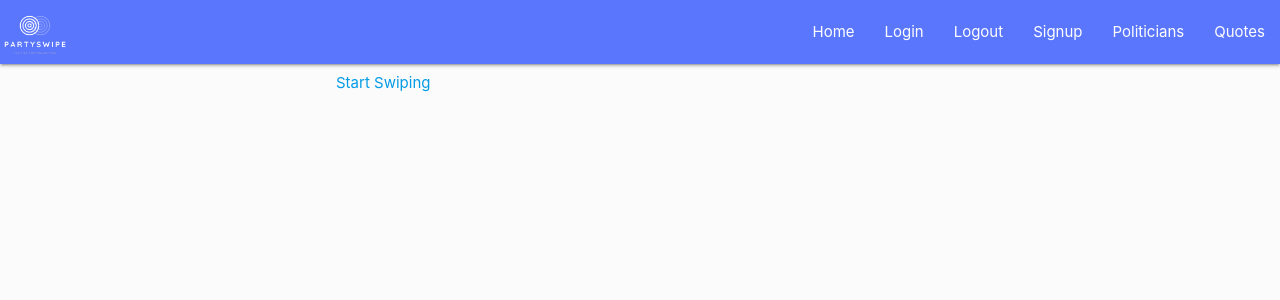
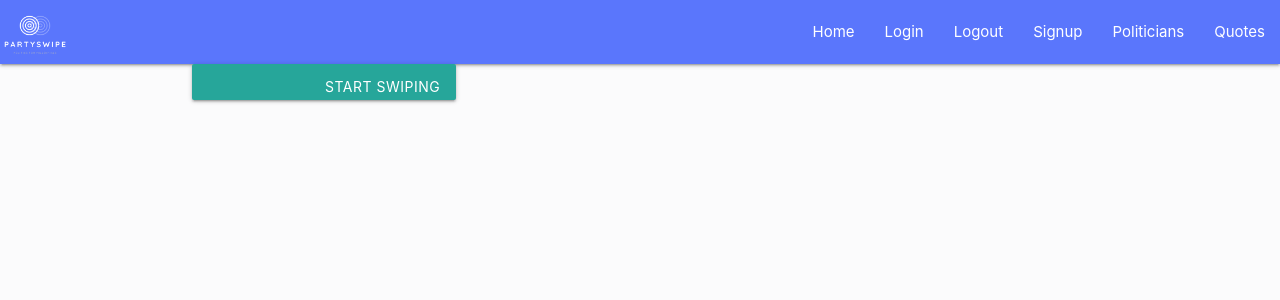
Before and after one commit to nikotsafos/poli-match, a Django app: page / in a window 1280 px wide. Shown: the top 300 px of the page. Run offline with Django 3.2, Linux system fonts and the light colour scheme.

Commit message:
updated index in templates

```diff
--- a/poli_match/poli_match_app/templates/poli_match/index.html
+++ b/poli_match/poli_match_app/templates/poli_match/index.html
@@ -2,6 +2,6 @@
 
 {% block content %}
 
-<a href="{% url 'quote_detail' pk=rand %}"><i class="material-icons">submit</i>Start Swiping</a>
+<a href="{% url 'quote_detail' pk=rand %}" class="waves-effect waves-light btn"><i class="material-icons">submit</i>Start Swiping</a>
 
 {% endblock %}
```
